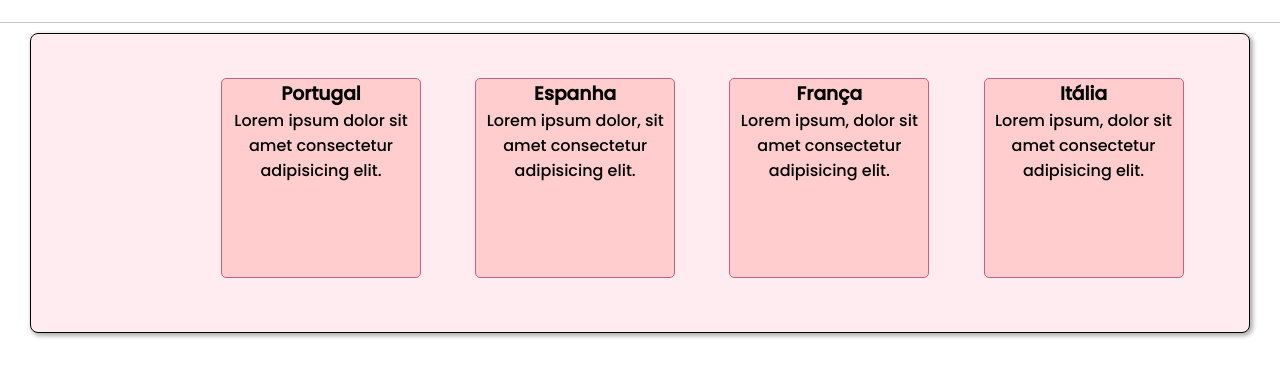
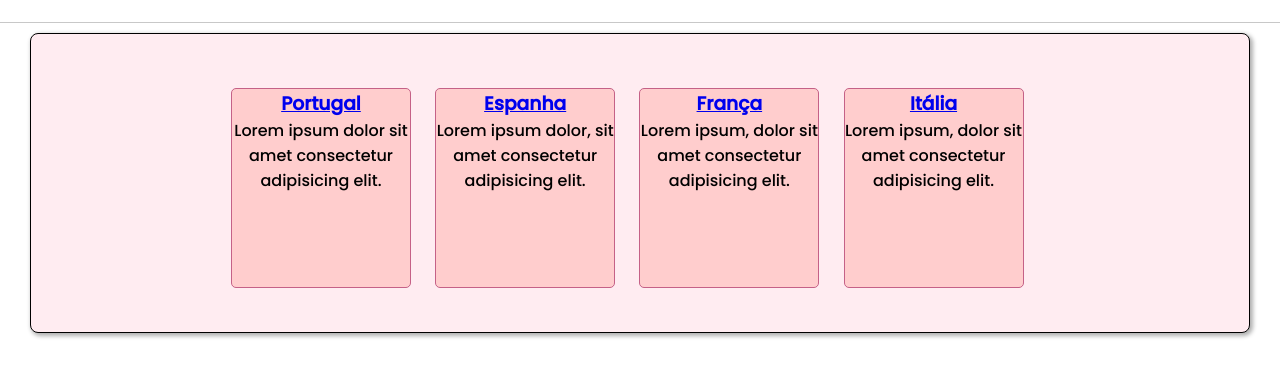
Before and after one commit to danitrovao/blogdaniela, a plain HTML site: page index.html in a window 1280 px wide. Shown: the part 78-454 px from the top of the page. Drawn offline with Linux system fonts and the light colour scheme.

Commit message:
Alterações
Atualização dos links de cada item

```diff
--- a/index.html
+++ b/index.html
@@ -39,22 +39,22 @@
     </header>
     <div class="container">
         <div class="item">
-            <h3>Portugal</h3>
+            <h3><a href="https://pt.wikipedia.org/wiki/Portugal" target="_blank">Portugal</a></h3>
             <p>Lorem ipsum dolor sit amet consectetur adipisicing elit. </p>
         </div>
 
         <div class="item">
-            <h3>Espanha</h3>
+            <h3><a href="https://pt.wikipedia.org/wiki/Espanha" target="_blank">Espanha</a></h3>
             <p>Lorem ipsum dolor, sit amet consectetur adipisicing elit.  </p>
         </div>
 
         <div class="item">
-            <h3>França</h3>
+            <h3><a href="https://pt.wikipedia.org/wiki/Fran%C3%A7a" target="_blank">França</a></h3>
             <p>Lorem ipsum, dolor sit amet consectetur adipisicing elit.  </p>
         </div>
 
         <div class="item">
-            <h3>Itália</h3>
+            <h3><a href="https://pt.wikipedia.org/wiki/It%C3%A1lia" target="_blank">Itália</a></h3>
             <p>Lorem ipsum, dolor sit amet consectetur adipisicing elit.  </p>
         </div>
      </div>
--- a/style.css
+++ b/style.css
@@ -86,11 +86,10 @@ div#bola{
     border: 1px solid rgb(197, 97, 135);
     border-radius: 5px;
     height: 200px;
-    width: 200px;
+    width: 180px;
     display: inline-block;
     text-align: center;
-    margin:auto;
-    margin-right: 50px;
+    margin: 10px;
 
 
 }
```
